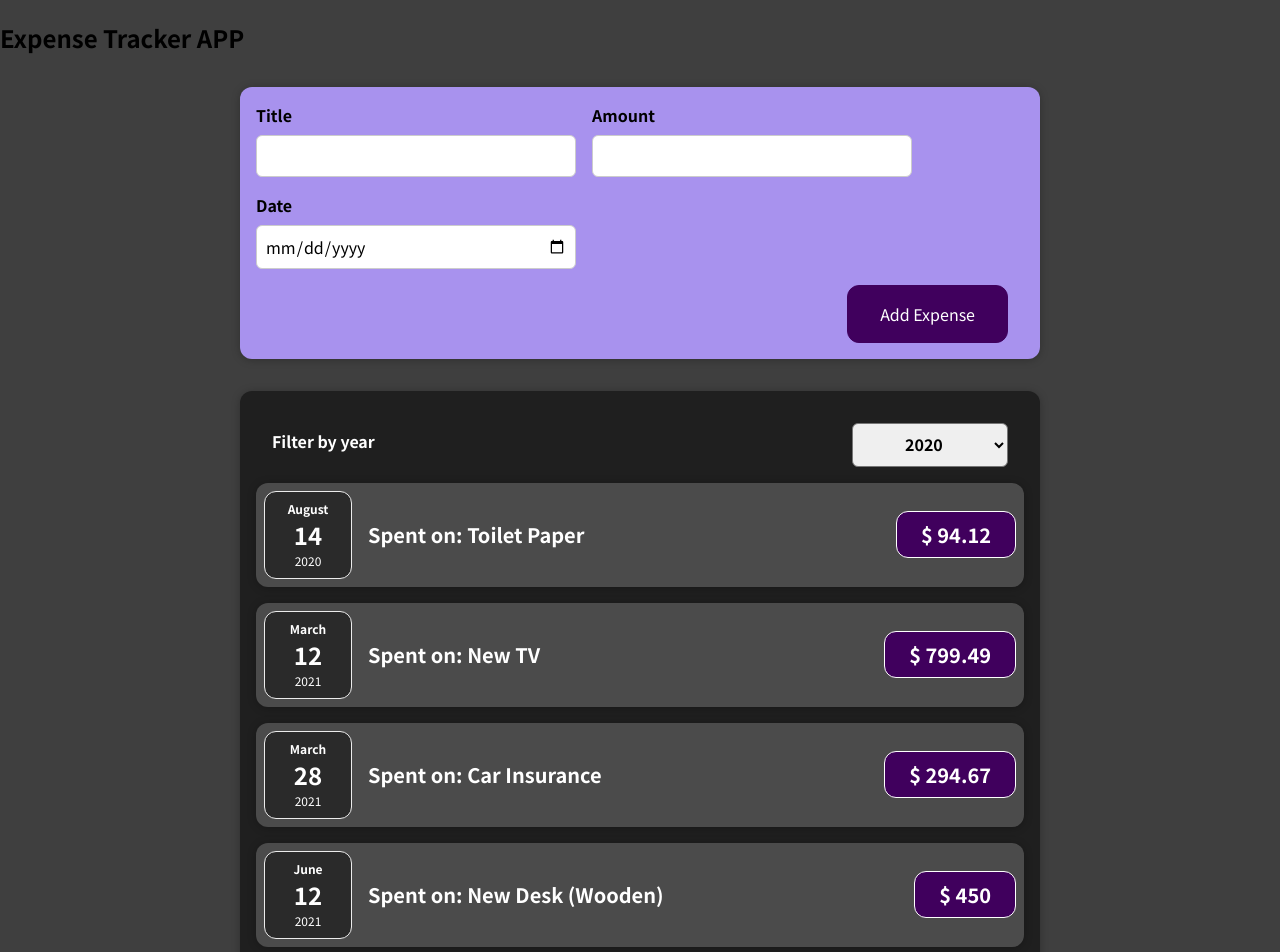
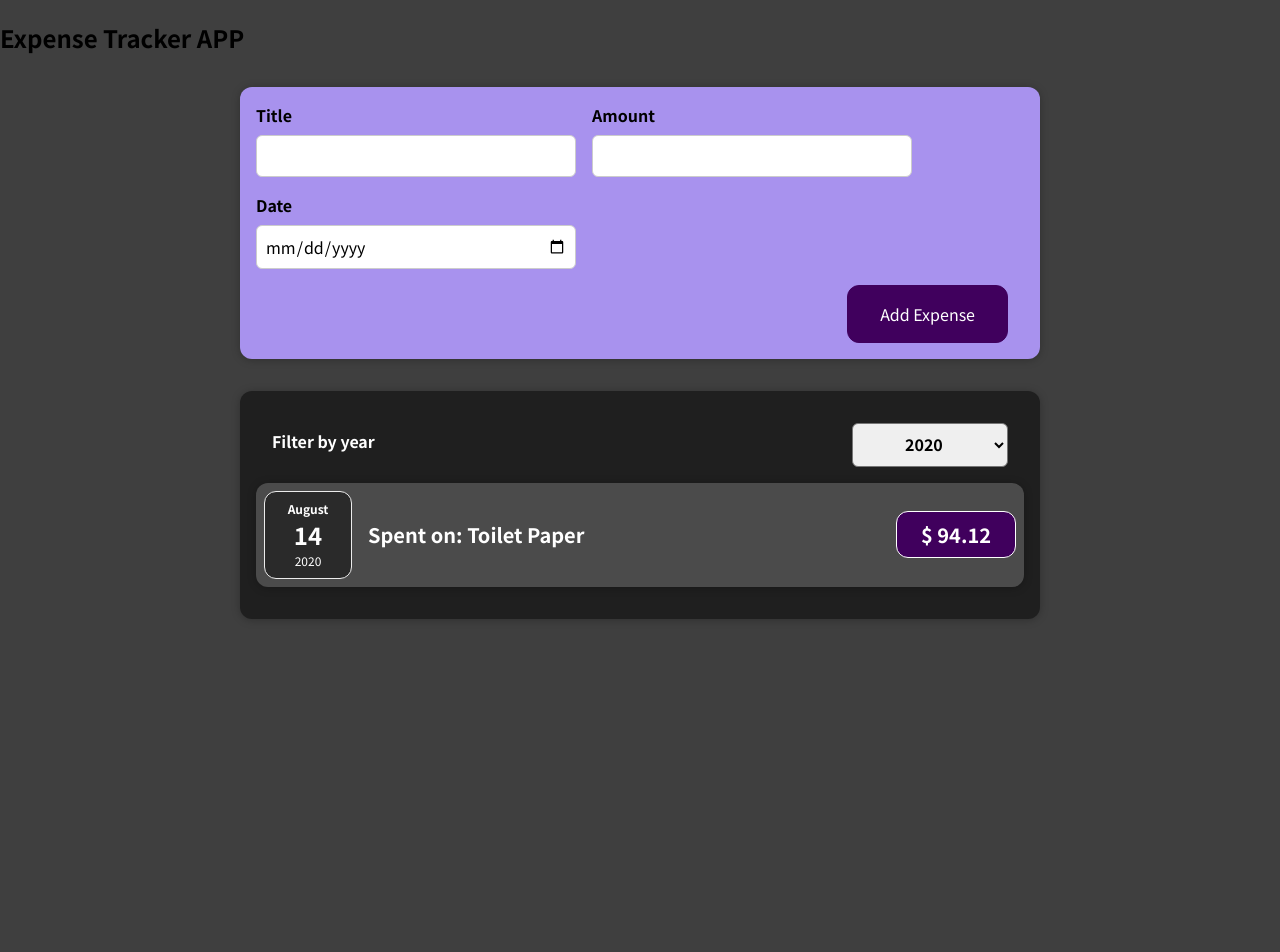
Before and after one commit to Tyzen-10/expense-tracker-react, a React (Create React App) app: page / in a window 1280 px wide. Shown: the top 952 px of the page. After the commit the page ends 800 px from the top, so only its background shows below. Built offline with nearby package versions, Linux system fonts and the light colour scheme.

Commit message:
filter works properly
subExpenses..
array.filter()

```diff
--- a/src/App.js
+++ b/src/App.js
@@ -1,11 +1,7 @@
 import NewExpense from "./components/NewExpense/NewExpense";
 import Expenses from "./components/Expenses/Expenses";
-function App() {
-  const addExpenseHandler = (expense)=>{
-    console.log('In app.js')
-    console.log(expense)
-  }
-  const expenses = [
+import { useState } from "react";
+const DUMMY_EXPENSES = [
   {
     id: "e1",
     title: "Toilet Paper",
@@ -26,6 +22,14 @@ function App() {
     date: new Date(2021, 5, 12),
   },
 ];
+function App() {
+  const [expenses,setExpenses] = useState(DUMMY_EXPENSES);
+  const addExpenseHandler = (expense)=>{
+    setExpenses(prevExpenses=>[expense,...prevExpenses])
+    console.log('In app.js')
+    console.log(expense)
+  }
+
   return (
     <div>
       <h2>Expense Tracker APP</h2>
--- a/src/components/Expenses/Expenses.js
+++ b/src/components/Expenses/Expenses.js
@@ -4,36 +4,33 @@ import Card from "../UI/Card";
 import "./Expenses.css";
 import ExpenseFilter from "./ExpensesFilter";
 const Expenses = (props) => {
-  const [filteredYear,setFilteredYear] = useState('2020')
-  const filterChangeHandler = (selectedYear) =>{
-    console.log("inside Expenses.js")
-    console.log(selectedYear)
+  const [filteredYear, setFilteredYear] = useState("2020");
+  const filterChangeHandler = (selectedYear) => {
+    console.log("inside Expenses.js");
+    console.log(selectedYear);
     setFilteredYear(selectedYear);
-  }
+
+  };
+  //Assignment code
+  //sub expenses array filter
+  const subExpenses = props.expenses.filter((subexp)=>subexp.date.getFullYear().toString()=== filteredYear)
+  console.log(subExpenses)
   return (
+    //also changed props.expenses.map to subExpenses.map
     <div>
       <Card className="expenses">
-      <ExpenseFilter selected = {filteredYear} onChangeFilter = {filterChangeHandler} />
-        <ExpenseItem
-          title={props.expenses[0].title}
-          amount={props.expenses[0].amount}
-          date={props.expenses[0].date}
-        ></ExpenseItem>
-        <ExpenseItem
-          title={props.expenses[1].title}
-          amount={props.expenses[1].amount}
-          date={props.expenses[1].date}
-        ></ExpenseItem>
-        <ExpenseItem
-          title={props.expenses[2].title}
-          amount={props.expenses[2].amount}
-          date={props.expenses[2].date}
-        ></ExpenseItem>
-        <ExpenseItem
-          title={props.expenses[3].title}
-          amount={props.expenses[3].amount}
-          date={props.expenses[3].date}
-        ></ExpenseItem>
+        <ExpenseFilter
+          selected={filteredYear}
+          onChangeFilter={filterChangeHandler}
+        />
+        {subExpenses.map((expense) => (
+          <ExpenseItem
+            key = {expense.id}
+            title={expense.title}
+            amount={expense.amount}
+            date={expense.date}
+          ></ExpenseItem>
+        ))}
       </Card>
     </div>
   );
```
Lines whose indentation alone changed are shown as unchanged.
